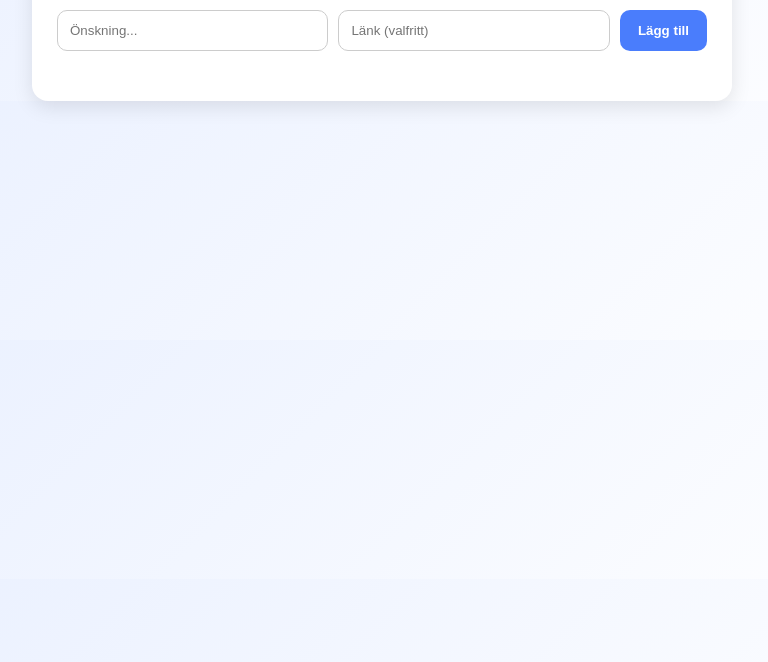
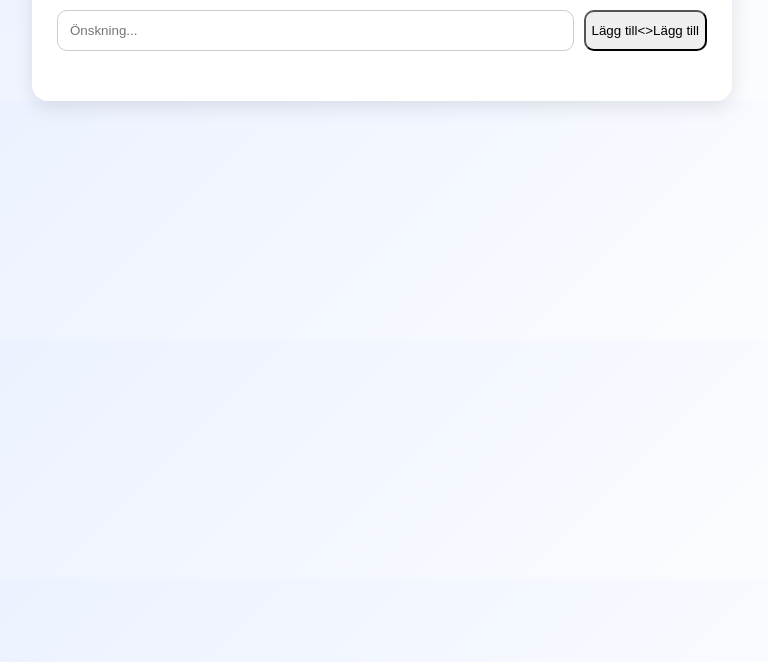
Before and after one commit to Foodoracomes/Autounive, a plain HTML site: page index.html in a window 1280 px wide. Shown: the part 138-800 px from the top of the page, without its empty margins (258-1026 px from the left). Drawn offline with Linux system fonts and the light colour scheme.

Commit message:
Update index.html

```diff
--- a/index.html
+++ b/index.html
@@ -93,8 +93,7 @@
 
         <div class="input-row">
             <input type="text" id="itemInput" placeholder="Önskning...">
-            <input type="text" id="linkInput" placeholder="Länk (valfritt)">
-            <button id="addBtn">Lägg till</button>
+            <button id=\"addBtn\">Lägg till<>Lägg till</button>
         </div>
 
         <ul id="wishlist"></ul>
```
